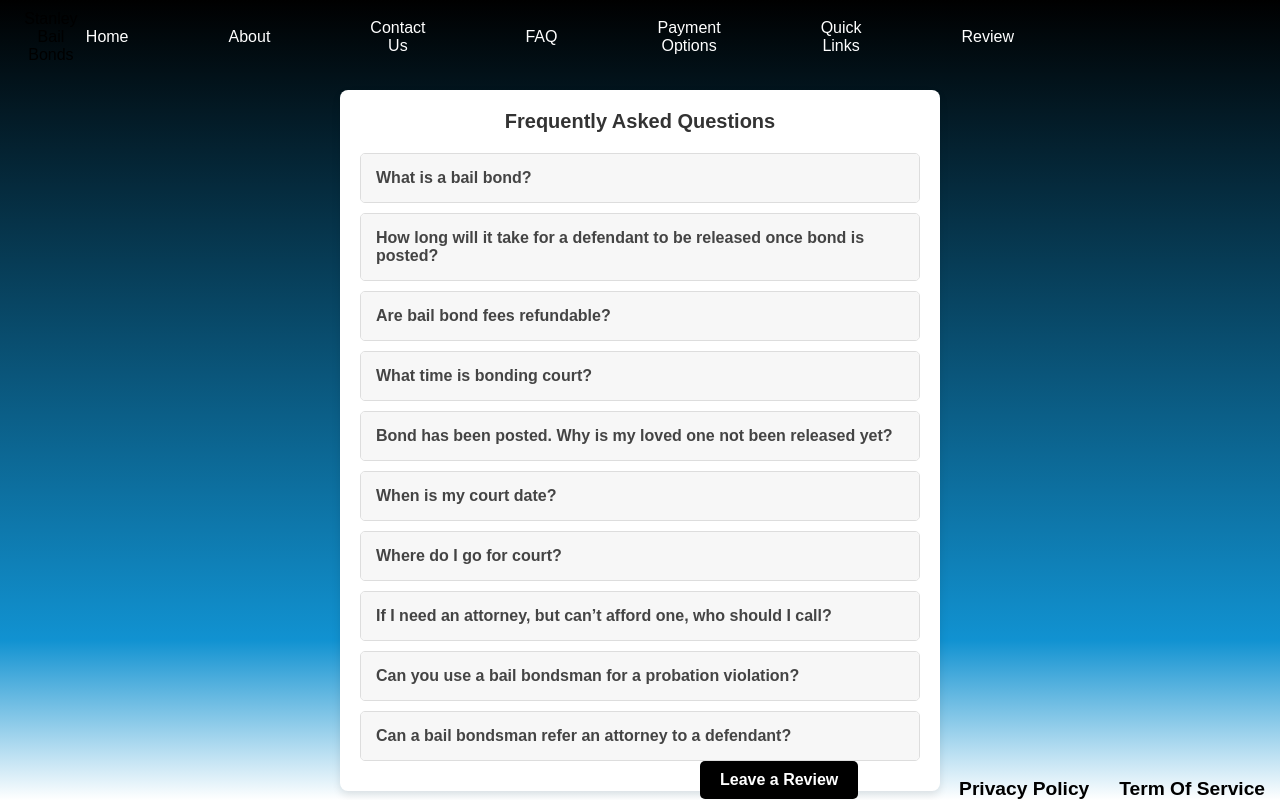
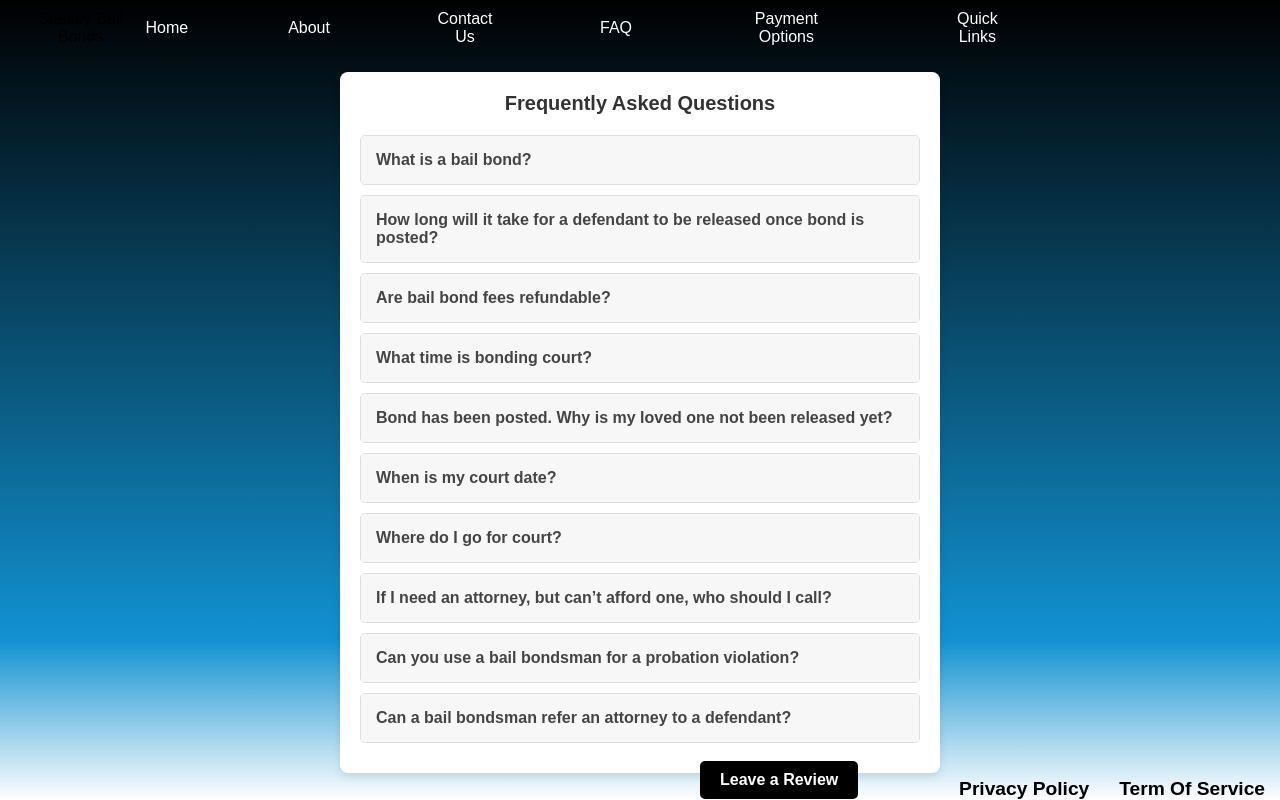
Before and after one commit to BigTimePlaya207/Capstone-Bail-Bond-Website, a React (Create React App) app in the folder capstone/: page /faq in a window 1280 px wide. Built offline with nearby package versions, Linux system fonts and the light colour scheme.

Commit message:
Updated all files

```diff
--- a/capstone/package.json
+++ b/capstone/package.json
@@ -3,13 +3,14 @@
   "version": "0.1.0",
   "private": true,
   "dependencies": {
+    "@supabase/supabase-js": "^2.49.1",
     "@testing-library/jest-dom": "^5.17.0",
     "@testing-library/react": "^13.4.0",
     "@testing-library/user-event": "^13.5.0",
     "react": "^18.3.1",
     "react-dom": "^18.3.1",
     "react-router-dom": "^6.26.2",
-    "react-scripts": "5.0.1",
+    "react-scripts": "^3.0.1",
     "web-vitals": "^2.1.4"
   },
   "scripts": {
--- a/capstone/src/components/Navbar.jsx
+++ b/capstone/src/components/Navbar.jsx
@@ -17,7 +17,6 @@ function Navbar() {
             <li><Link to="/faq">FAQ</Link></li>{/* Link to FAQ page */}
             <li><Link to="/payment">Payment Options</Link></li>{/* Link to Payment Options page */}
             <li><Link to="/quick">Quick Links</Link></li>{/* Link to Quick Links page */}
-            <li><Link to="/review">Review</Link></li>{/* Link to Review Review page */}
         </ul>
     </div>
   )
```
Also changed, not shown: capstone/src/pages/ReviewPage.jsx (+6 -6 lines), capstone/src/pages/ReviewPage.css (deleted), 1 other file (tests, documents, lock files or other folders).
